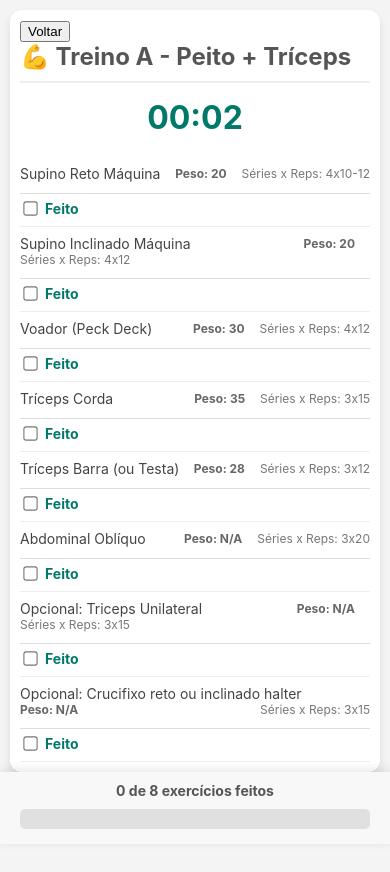
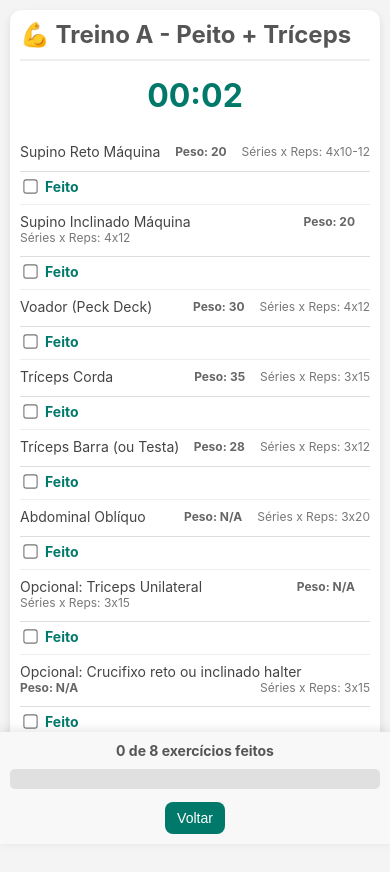
Before and after one commit to brunoghiggi/treinos, a plain HTML site: page index.html in a window 390 px wide. Both pictures are taken after a click on the element "💪 Treino A - Peito + Tríceps". Drawn offline with Linux system fonts and the light colour scheme.

Commit message:
versão 6

```diff
--- a/index.html
+++ b/index.html
@@ -11,8 +11,8 @@
             padding: 20px;
             background-color: #f4f4f4;
             color: #333;
-            /* Adicionado padding-bottom para evitar que o conteúdo fique atrás da barra de progresso fixa */
-            padding-bottom: 100px; /* Ajuste conforme a altura da barra de progresso */
+            /* Adicionado padding-bottom para evitar que o conteúdo fique atrás da barra de progresso fixa e do botão de voltar */
+            padding-bottom: 120px; /* Ajuste conforme a altura da barra de progresso e do botão */
         }
 
         h1 {
@@ -151,12 +151,8 @@
             font-size: 15px; /* Consistent with exercicio-info */
         }
 
-        /* Progress Bar Styles */
-        .progress-bar-container {
-            /* Removido margin-top e padding-top para que não apareça no layout normal */
-            border-top: none; /* Remove a borda superior quando fixo */
-            text-align: center;
-
+        /* Progress Bar and Back Button Container (Fixed at bottom) */
+        .fixed-bottom-bar {
             position: fixed; /* Fixa a barra na tela */
             bottom: 0; /* Alinha na parte inferior */
             left: 0; /* Alinha à esquerda */
@@ -166,6 +162,15 @@
             box-shadow: 0 -2px 10px rgba(0, 0, 0, 0.1); /* Sombra para destacá-lo */
             z-index: 998; /* Garante que fique acima do conteúdo, mas abaixo dos popups */
             box-sizing: border-box; /* Inclui padding e border no width/height */
+            display: flex;
+            flex-direction: column;
+            align-items: center; /* Centraliza horizontalmente o conteúdo */
+        }
+
+        .progress-bar-inner { /* Contêiner para a barra de progresso real */
+            width: 100%;
+            text-align: center;
+            margin-bottom: 10px; /* Espaço entre a barra e o botão */
         }
 
         .progress-bar {
@@ -190,6 +195,23 @@
             color: #555;
             margin-bottom: 5px;
             font-size: 15px;
+        }
+
+        .back-button {
+            background-color: #00796b;
+            color: white;
+            padding: 10px 15px;
+            border: none;
+            border-radius: 8px;
+            cursor: pointer;
+            font-size: 16px;
+            transition: background-color 0.3s ease;
+            width: fit-content; /* Ajusta ao conteúdo */
+            margin-top: 10px; /* Espaço acima do botão */
+        }
+
+        .back-button:hover {
+            background-color: #004d40;
         }
 
         /* Popup Styles (for exercise details) */
@@ -329,7 +351,7 @@
         @media (max-width: 480px) {
             body {
                 padding: 10px;
-                padding-bottom: 100px; /* Ajustado para mobile também */
+                padding-bottom: 120px; /* Ajustado para mobile também */
             }
 
             h1 {
@@ -355,8 +377,6 @@
             .exercicio-peso, .exercicio-series-reps {
                 font-size: 12px;
             }
-            /* Dica is now in popup */
-            /* Image dropdown is removed */
 
             .checkbox-container.main-exercise-checkbox {
                 justify-content: flex-start; /* Mantém alinhamento à esquerda em telas menores para melhor UX */
@@ -370,12 +390,20 @@
                 font-size: 14px;
             }
 
-            .progress-bar-container {
-                margin-top: 0; /* Removido margin-top para fixar no rodapé */
-                padding-top: 10px;
+            .fixed-bottom-bar {
+                padding: 10px; /* Menos padding em telas pequenas */
+            }
+            .progress-bar-inner {
+                margin-bottom: 5px; /* Menos espaço */
             }
             .progress-text {
                 font-size: 14px;
+            }
+
+            .back-button {
+                padding: 8px 12px;
+                font-size: 14px;
+                margin-top: 8px;
             }
 
             .exercise-popup-content {
@@ -425,7 +453,6 @@
 
     <!-- Treino A Details -->
     <div id="treinoA_details" class="treino-detail-view">
-        <button class="back-button">Voltar</button>
         <h2>💪 Treino A - Peito + Tríceps</h2>
         <div class="timer-display">00:00</div>
         <div class="exercicio" data-exercise-id="supino_reto"
@@ -556,17 +583,20 @@
                 <label for="crucifixo_done">Feito</label>
             </div>
         </div>
-        <div class="progress-bar-container">
+        <!-- This div now holds the progress bar and back button, and is made fixed -->
+        <div class="fixed-bottom-bar" id="treinoA_fixed_bar">
+            <div class="progress-bar-inner">
                 <div class="progress-text">0 de 8 exercícios feitos</div>
                 <div class="progress-bar">
                     <div class="progress-fill"></div>
                 </div>
             </div>
+            <button class="back-button">Voltar</button>
+        </div>
     </div>
 
     <!-- Treino B Details -->
     <div id="treinoB_details" class="treino-detail-view">
-        <button class="back-button">Voltar</button>
         <h2>🏋️‍♂️ Treino B - Costas + Bíceps</h2>
         <div class="timer-display">00:00</div>
         <div class="exercicio" data-exercise-id="puxada_alta"
@@ -681,17 +711,20 @@
                 <label for="abdominal_supra_done">Feito</label>
             </div>
         </div>
-        <div class="progress-bar-container">
+        <!-- This div now holds the progress bar and back button, and is made fixed -->
+        <div class="fixed-bottom-bar" id="treinoB_fixed_bar">
+            <div class="progress-bar-inner">
                 <div class="progress-text">0 de 7 exercícios feitos</div>
                 <div class="progress-bar">
                     <div class="progress-fill"></div>
                 </div>
             </div>
+            <button class="back-button">Voltar</button>
+        </div>
     </div>
 
     <!-- Treino C Details -->
     <div id="treinoC_details" class="treino-detail-view">
-        <button class="back-button">Voltar</button>
         <h2>🧱 Treino C - Ombros + Core</h2>
         <div class="timer-display">00:00</div>
         <div class="exercicio" data-exercise-id="elevacao_lateral"
@@ -774,17 +807,20 @@
                 <label for="abdominal_infra_done">Feito</label>
             </div>
         </div>
-        <div class="progress-bar-container">
+        <!-- This div now holds the progress bar and back button, and is made fixed -->
+        <div class="fixed-bottom-bar" id="treinoC_fixed_bar">
+            <div class="progress-bar-inner">
                 <div class="progress-text">0 de 5 exercícios feitos</div>
                 <div class="progress-bar">
                     <div class="progress-fill"></div>
                 </div>
             </div>
+            <button class="back-button">Voltar</button>
+        </div>
     </div>
 
     <!-- Treino Pernas Details (Adjusted to Treino D to avoid confusion with Treino A) -->
     <div id="treinoPernas_details" class="treino-detail-view">
-        <button class="back-button">Voltar</button>
         <h2>🦵 Treino D - Pernas + Panturrilha</h2>
         <div class="timer-display">00:00</div>
         <div class="exercicio" data-exercise-id="agachamento_hack"
@@ -899,11 +935,15 @@
                 <label for="agachamento_smith_done">Feito</label>
             </div>
         </div>
-        <div class="progress-bar-container">
+        <!-- This div now holds the progress bar and back button, and is made fixed -->
+        <div class="fixed-bottom-bar" id="treinoPernas_fixed_bar">
+            <div class="progress-bar-inner">
                 <div class="progress-text">0 de 7 exercícios feitos</div>
                 <div class="progress-bar">
                     <div class="progress-fill"></div>
                 </div>
+            </div>
+            <button class="back-button">Voltar</button>
         </div>
     </div>
 
@@ -933,6 +973,7 @@
             const homepage = document.getElementById('homepage');
             const treinoLinks = document.querySelectorAll('.treino-link');
             const detailViews = document.querySelectorAll('.treino-detail-view');
+            // Select all back buttons
             const backButtons = document.querySelectorAll('.back-button');
 
             const exerciseDetailPopup = document.getElementById('exerciseDetailPopup');
@@ -995,10 +1036,17 @@
                 homepage.style.display = 'none';
                 detailViews.forEach(view => {
                     view.style.display = 'none';
+                    // Hide fixed bar for other views
+                    const fixedBar = view.querySelector('.fixed-bottom-bar');
+                    if (fixedBar) fixedBar.style.display = 'none';
                     stopTimer(); // Stop timer of previously active view if any
                 });
                 const activeView = document.getElementById(viewId);
                 activeView.style.display = 'block';
+
+                // Show fixed bar for active view
+                const activeFixedBar = activeView.querySelector('.fixed-bottom-bar');
+                if (activeFixedBar) activeFixedBar.style.display = 'flex'; // Changed to flex for column layout
 
                 // Start timer for the newly active view
                 const timerDisplay = activeView.querySelector('.timer-display');
@@ -1047,13 +1095,15 @@
                 });
             });
 
-            // Event listeners for back buttons
+            // Event listeners for back buttons (now inside fixed-bottom-bar)
             backButtons.forEach(button => {
                 button.addEventListener('click', () => {
                     stopTimer(); // Stop timer when going back to homepage
                     homepage.style.display = 'block';
                     detailViews.forEach(view => {
                         view.style.display = 'none';
+                        const fixedBar = view.querySelector('.fixed-bottom-bar');
+                        if (fixedBar) fixedBar.style.display = 'none'; // Ensure fixed bars are hidden
                     });
                 });
             });
```
Lines whose indentation alone changed are shown as unchanged.
